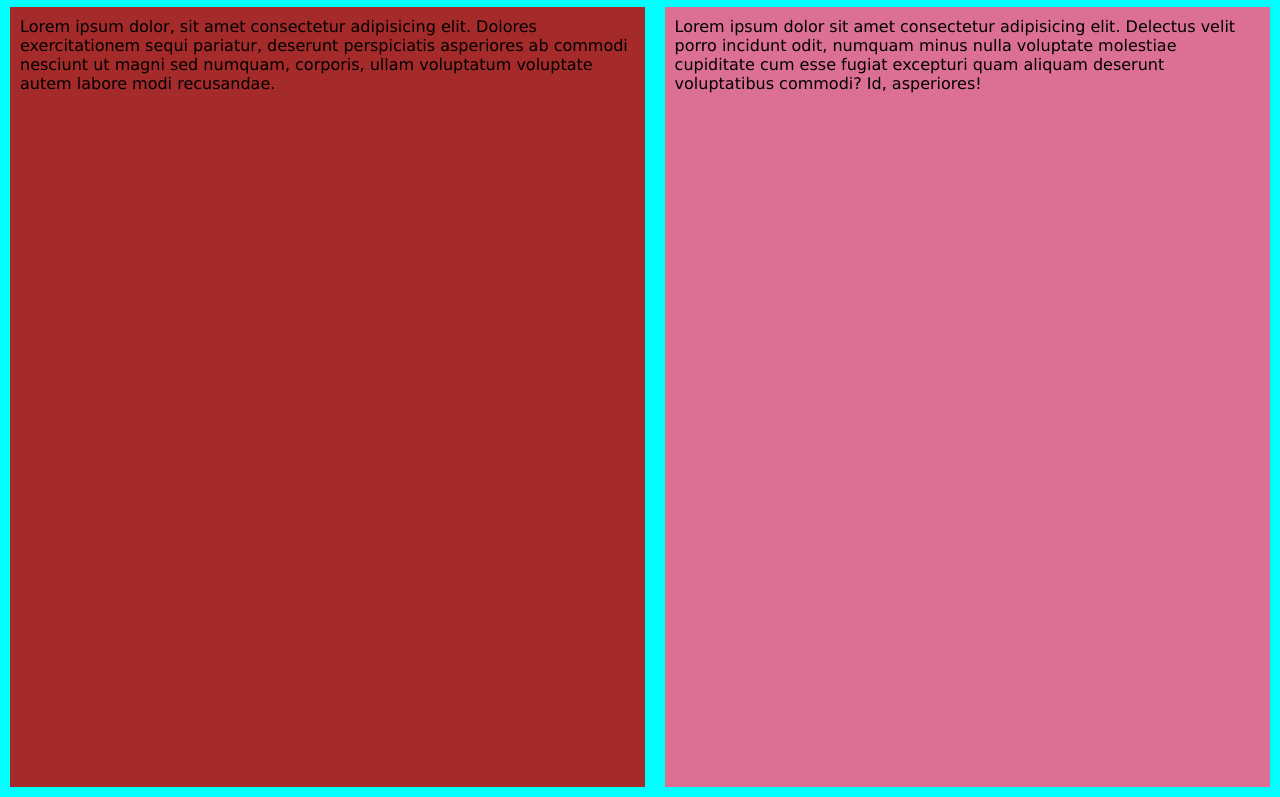
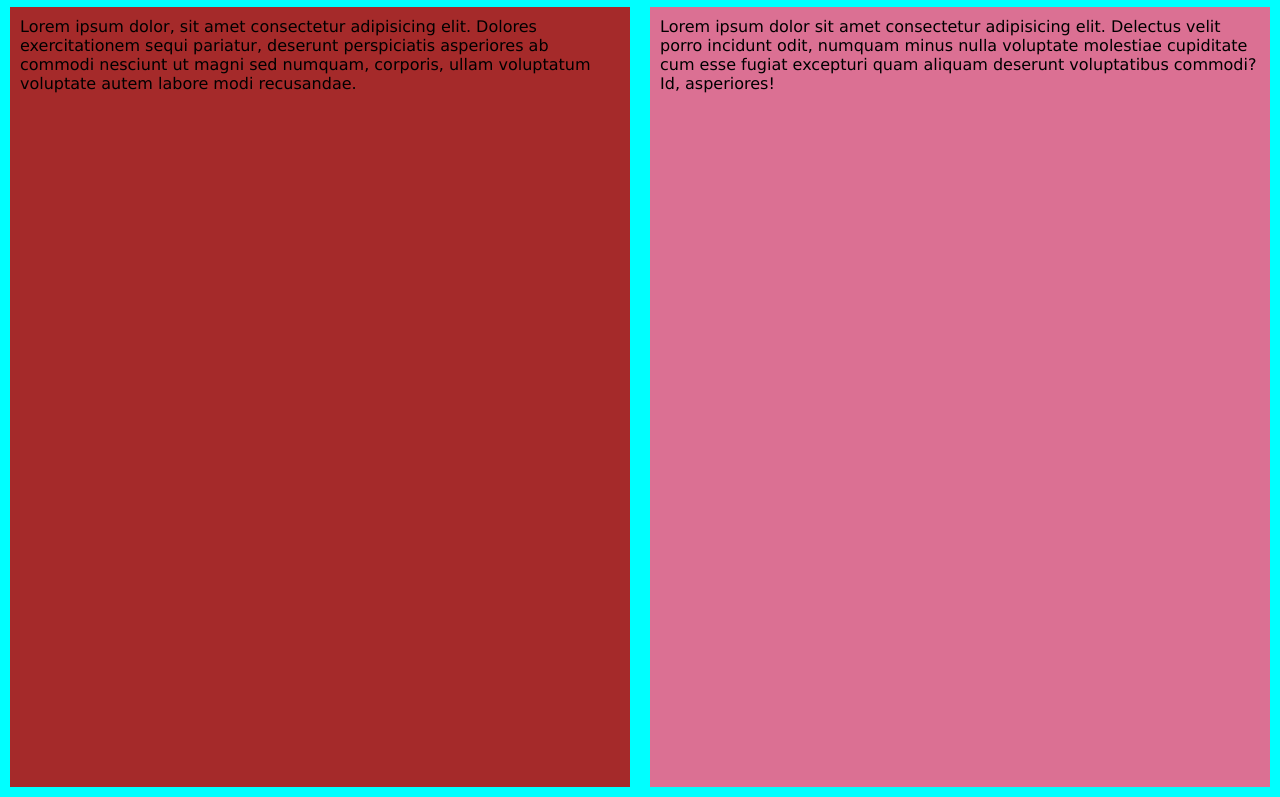
Before and after one commit to nuevo-user/example, a website: page index.html in a window 1280 px wide. Shown: the part 53-850 px from the top of the page. Drawn offline with Linux system fonts and the light colour scheme.

Commit message:
añadiendo flex a las cajas

```diff
--- a/css/index.css
+++ b/css/index.css
@@ -21,10 +21,13 @@ h1{
 .caja__1{
     margin: 10px;
     padding: 10px;
+    flex: 1;
+
     background-color: brown;
 }
 .caja__2{
     margin: 10px;
     padding: 10px;
+    flex: 1;
     background-color: palevioletred;
 }
```
